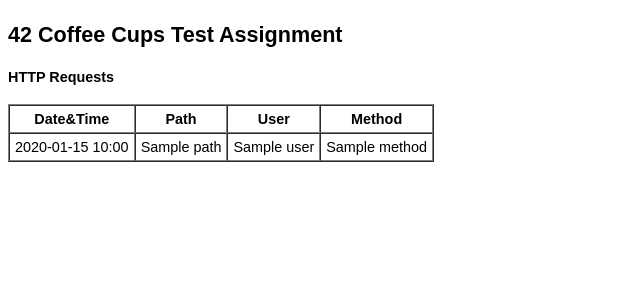
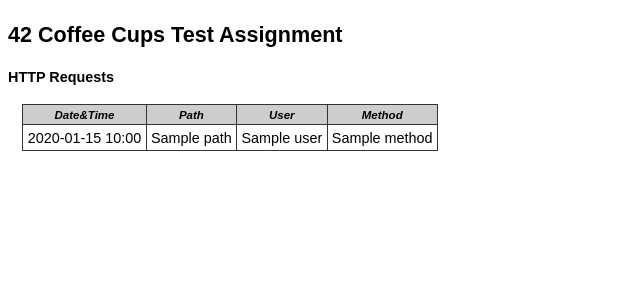
Before and after one commit to alexa-repo/test42cc, a Django app: template test42cc/templates/src/requests.html in a window 1280 px wide. Shown: the top 300 px of the page, without its empty margins (0-640 px from the left). Run offline with Django 3.2, Linux system fonts and the light colour scheme; the template is opened without the code that fills it: most values are stand-ins (such as "Sample title", 1, 10 or a date in 2020); parts of the project's set-up code (start-up, migrations or seed data) failed here and were passed over.

Commit message:
ticket:3 fixed table styles and template

```diff
--- a/test42cc/static/css/requests.css
+++ b/test42cc/static/css/requests.css
@@ -6,10 +6,12 @@ h4 {
 table {
     margin: 1em;
     border: 1px solid #333333;
+    border-collapse: collapse;
 }
 
 td, th {
     padding: .3em;
+    border: 1px solid #333333;
 }
 
 table th {
--- a/test42cc/templates/src/requests.html
+++ b/test42cc/templates/src/requests.html
@@ -2,12 +2,12 @@
 {% load staticfiles %}
 
 {% block header %}
-    <link rel="stylesheet" href="{% static "css/requests.css.css" %}" media="screen, projection">
+    <link rel="stylesheet" href="{% static "css/requests.css" %}" media="screen, projection">
 {% endblock %}
 
 {% block content %}
     <h4>HTTP Requests</h4>
-    <table cellspacing="0" cellpadding="5" border="1">
+    <table>
         <tr>
             <th>Date&Time</th>
             <th>Path</th>
```
